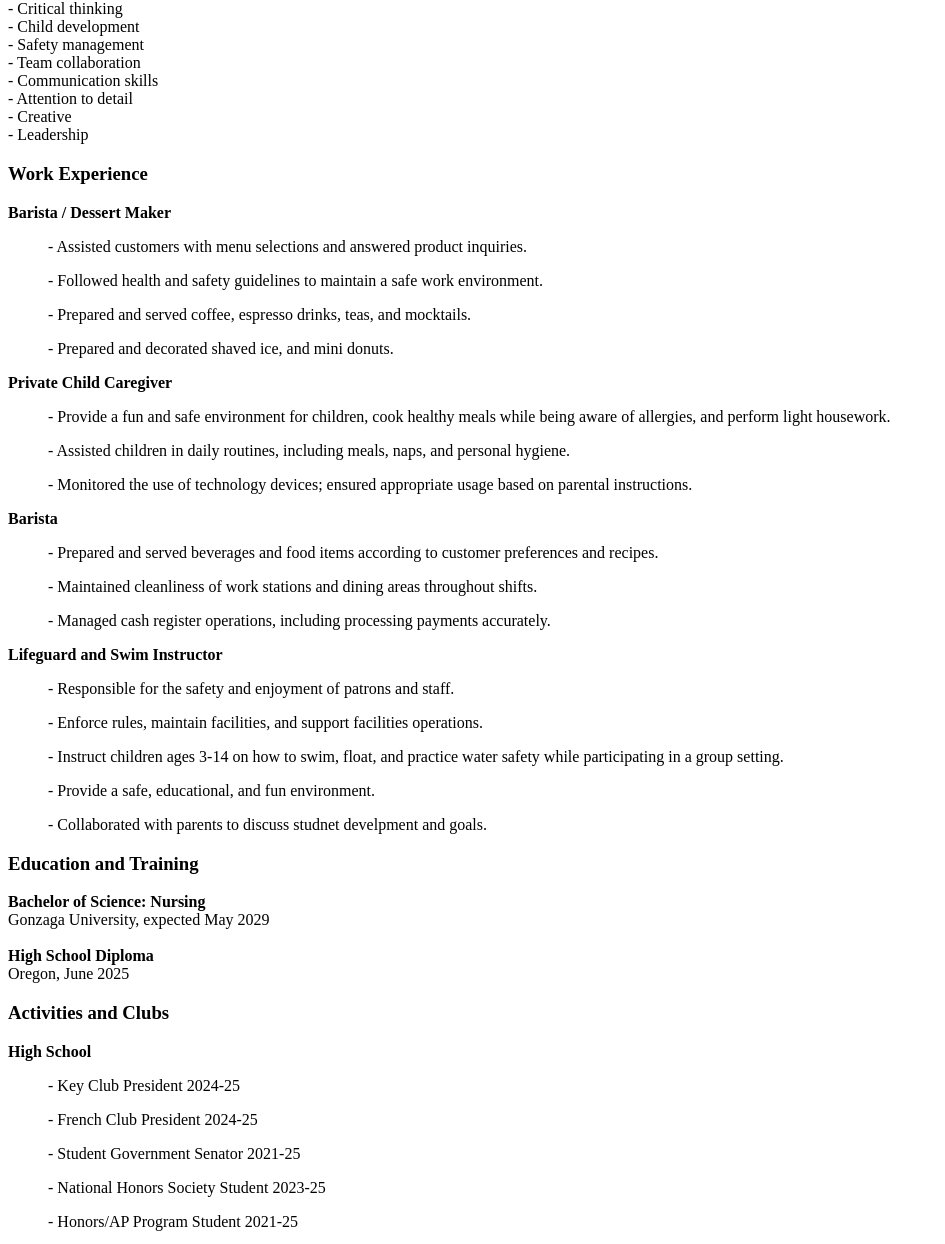
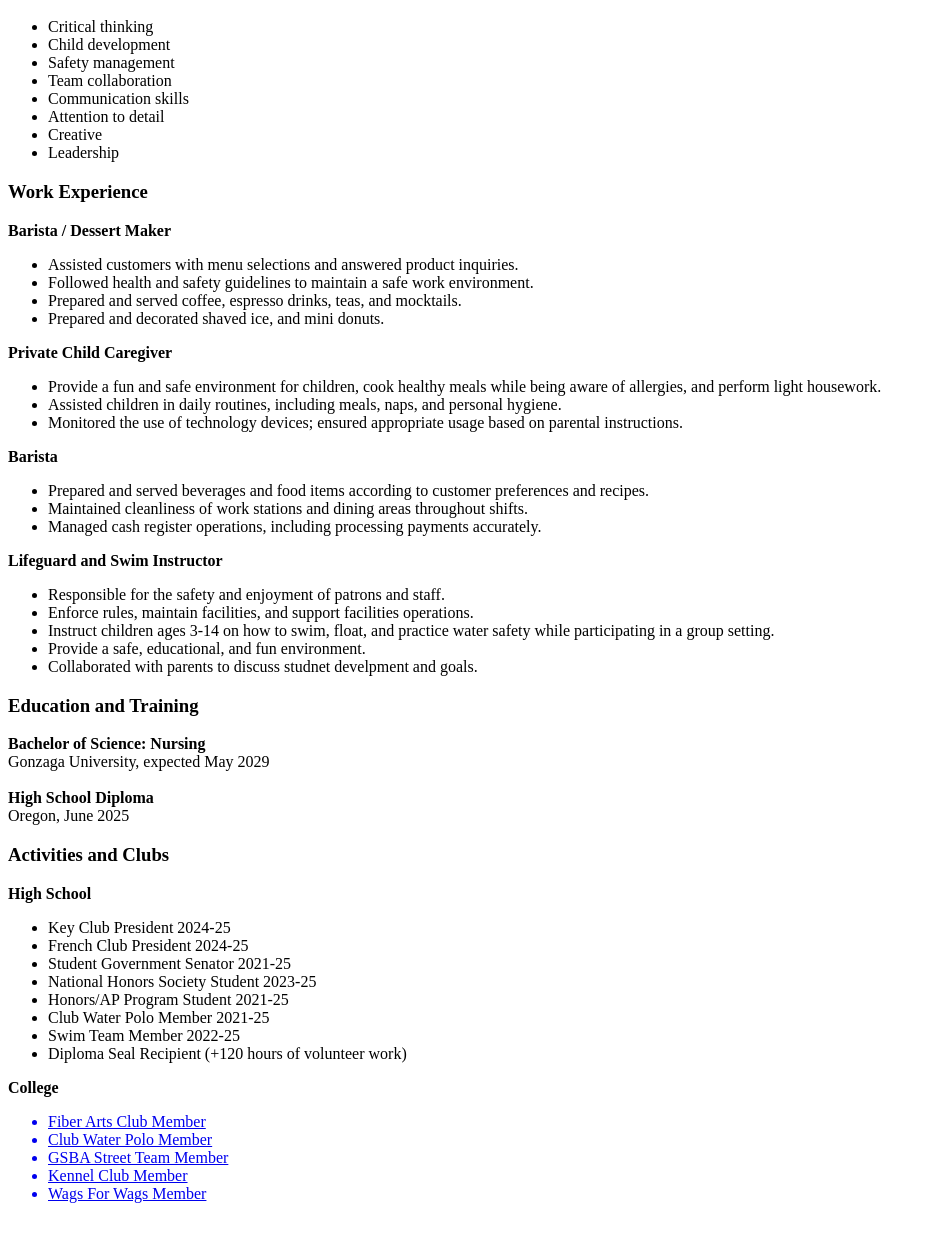
Before and after one commit to mscanlon06/mscanlon06.github.io, a plain HTML site: page index.html in a window 1280 px wide. Shown: the part 943-2187 px from the top of the page, without its empty margins (0-945 px from the left). Drawn offline with Linux system fonts and the light colour scheme.

Commit message:
Update index.html

```diff
--- a/index.html
+++ b/index.html
@@ -8,8 +8,7 @@
 <body>
 <h1>Maddison Scanlon</h1>
 <h3>About Me</h3>
-<p> Hi, my name is Maddie Scanlon and I am from Oregon. I am currently a freshman at Gonzaga Univerity, pursuing a nursing degree in hopes to work in pediatrics. Specifically, I want to work as a labor and delivery nurse. Some of my hobbies/interests include reading, baking, exploring new restaurants with my family, and spending time with my friends. I also enjoy swimming and playing Water Polo.</p>
-
+<p> Hi, my name is Maddie Scanlon and I am from Oregon. I am currently a freshman at Gonzaga Univerity, pursuing a nursing degree in hopes to work in pediatrics; specifically labor and delivery. I want to get the chance to work as a travel nurse as well. Some of my hobbies/interests include reading, baking, exploring new restaurants with my family, and spending time with my friends. I also enjoy swimming and playing Water Polo.</p>
 <h3> Travel Blog!</h3>
 
 Traveling is a big part of my life and I thought my page wouldn't be complete without sharing something that really matters to me!
@@ -21,7 +20,8 @@ Traveling is a big part of my life and I thought my page wouldn't be complete wi
  During Covid (2020), I went to visit family in Bellingham, Washington. Since they only live ten minutes from the boarder of Canada, my parents insisted that we go to the Capilano Suspention Bridge in North Vancouver. I would say for a short trip it was pretty fun, although since I didn't know much about Canada at the time, I was surprised that a lot of people were speaking French. If I get the chance to go back, I would want to make the trip longer, and explore other places.
 <br>
 <br>
-In 2024, I was given the opportunity to go fly to Europe for one week and travel four different countries: France, Spain, Italy, and Monaco. Below I have included some photos of the cities I explored during my time abroad. First we have Nice, France. I have always wanted to go to France and after taking AP French in high school, this was my time to shine. I got to practice my French in restraunts, public transport, and local shops. Next, is Cinque Terre, Italy - my favorite of the four. I was absolutely obsessed with the collection of 5 towns that were only accessable by a high speed train. It was very calming and incredibly beautiful. To the right of Italy is Barcelona, Spain. I was able to get the chance to see La Sagrada Família, the Park Gũell, and much more. Lastly, I was able to explore one of the smallest countries on Earth; Monaco, the richest country in the world. You wouldn't believe the amount of yachts and luxury cars I saw.
+In 2024, I was given the opportunity to fly to Europe for one week and travel four different countries: France, Spain, Italy, and Monaco. Below I have included some photos of the cities I explored during my time abroad. First we have Nice, France. I have always wanted to go to France and after taking AP French in high school, this was my time to shine. I got to practice my French in restraunts, public transport, and local shops. Next, is Cinque Terre, Italy - my favorite of the four. I was absolutely obsessed with the collection of 5 towns that were only accessable by a high speed train. It was very calming and incredibly beautiful. To the right of Italy is Barcelona, Spain. I was able to get the chance to see La Sagrada Família, the Park Gũell, and much more. Lastly, I was able to explore one of the smallest countries on Earth; Monaco, the richest country in the world. You wouldn't believe the amount of yachts and luxury cars I saw.
+<br>
 <br>
 <img src="https://images.squarespace-cdn.com/content/v1/5e66d1368e1e4e634cd9eef6/1eb3ecce-dc38-424f-8ea0-0afb0198d5fe/gov_us_capitol_christmas_tree.jpg"
 width="167" />
@@ -34,42 +34,45 @@ width="260" />
 <img src="https://i0.wp.com/mytravelation.com/wp-content/uploads/2023/08/Monaco.jpeg?fit=1254%2C837&ssl=1"
 width="250" />
 <h3>Skills</h3>
-<p> - Critical thinking
-  <br>
-    - Child development
-    <br>
-    - Safety management
-    <br>
-    - Team collaboration
-    <br>
-    - Communication skills
-    <br>
-    - Attention to detail
-    <br>
-    - Creative
-    <br>
-    - Leadership
+<ul>
+<p> <li>Critical thinking</li>
+    <li>Child development</li>
+    <li>Safety management</li>
+    <li> Team collaboration</li>
+    <li>Communication skills</li>
+    <li>Attention to detail</li>
+    <li>Creative</li>
+    <li>Leadership</li>
 </p>
+</ul>
 <h3>Work Experience</h3>
 <strong> Barista / Dessert Maker</strong>
-  <ol> - Assisted customers with menu selections and answered product inquiries.</ol>
-  <ol> - Followed health and safety guidelines to maintain a safe work environment.</ol>
-  <ol> - Prepared and served coffee, espresso drinks, teas, and mocktails.</ol>
-  <ol> - Prepared and decorated shaved ice, and mini donuts.</ol>
+<ul>
+  <li>Assisted customers with menu selections and answered product inquiries. </li>
+  <li> Followed health and safety guidelines to maintain a safe work environment.</li>
+  <li> Prepared and served coffee, espresso drinks, teas, and mocktails.</li>
+  <li> Prepared and decorated shaved ice, and mini donuts.</li>
+  </ul>
   <strong> Private Child Caregiver </strong>
-     <ol> - Provide a fun and safe environment for children, cook healthy meals while being aware of allergies, and perform light housework.</ol>
-      <ol> - Assisted children in daily routines, including meals, naps, and personal hygiene.</ol>
-       <ol> - Monitored the use of technology devices; ensured appropriate usage based on parental instructions.</ol>
+  <ul>
+     <li>Provide a fun and safe environment for children, cook healthy meals while being aware of allergies, and perform light housework.</li>
+      <li>  Assisted children in daily routines, including meals, naps, and personal hygiene.</li>
+       <li> Monitored the use of technology devices; ensured appropriate usage based on parental instructions.</li>
+  </ul>
 <strong> Barista </strong>
-<ol> - Prepared and served beverages and food items according to customer preferences and recipes. </ol>
-<ol> - Maintained cleanliness of work stations and dining areas throughout shifts.</ol>
-<ol> - Managed cash register operations, including processing payments accurately. </ol>
+<ul>
+<li> Prepared and served beverages and food items according to customer preferences and recipes. </li>
+<li>Maintained cleanliness of work stations and dining areas throughout shifts.</li>
+<li> Managed cash register operations, including processing payments accurately. </li>
+</ul>
 <strong> Lifeguard and Swim Instructor </strong>
-<ol> - Responsible for the safety and enjoyment of patrons and staff. </ol>
-<ol> - Enforce rules, maintain facilities, and support facilities operations.</ol>
-<ol> - Instruct children ages 3-14 on how to swim, float, and practice water safety while participating in a group setting. </ol>
-<ol> - Provide a safe, educational, and fun environment.</ol>
-<ol> - Collaborated with parents to discuss studnet develpment and goals. </ol>
+<ul>
+<li> Responsible for the safety and enjoyment of patrons and staff. </li>
+<li> Enforce rules, maintain facilities, and support facilities operations.</li>
+<li> Instruct children ages 3-14 on how to swim, float, and practice water safety while participating in a group setting. </li>
+<li> Provide a safe, educational, and fun environment.</li>
+<li> Collaborated with parents to discuss studnet develpment and goals. </li>
+</ul>
 <h3> Education and Training </h3>
 <strong> Bachelor of Science: Nursing </strong>
 <br>
@@ -81,27 +84,34 @@ Gonzaga University, expected May 2029
 Oregon, June 2025
 <h3> Activities and Clubs </h3>
 <strong> High School </strong>
-<ol> - Key Club President 2024-25 </ol>
-<ol> - French Club President 2024-25 </ol>
-<ol> - Student Government Senator 2021-25 </ol>
-<ol> - National Honors Society Student 2023-25 </ol>
-<ol> - Honors/AP Program Student 2021-25 </ol>
-<ol> - Club Water Polo Member 2021-25</ol>
-<ol> - Swim Team Member 2022-25 </ol>
-<ol> - Diploma Seal Recipient (+120 hours of volunteer work) </ol>
+<ul>
+<li> Key Club President 2024-25 </li>
+<li> French Club President 2024-25 </li>
+<li>Student Government Senator 2021-25 </li>
+<li> National Honors Society Student 2023-25 </li>
+<li> Honors/AP Program Student 2021-25 </li>
+<li> Club Water Polo Member 2021-25</li>
+<li> Swim Team Member 2022-25 </li>
+<li> Diploma Seal Recipient (+120 hours of volunteer work) </li>
+</ul>
 <strong> College </strong>
+<ul>
 <a href="https://gonzaga.campuslabs.com/engage/organization/fiberarts"
 target="_blank"/>
-<ol> - Fiber Arts Club Member </ol>
+<li>  Fiber Arts Club Member </li>
 <a href="https://gonzaga.campuslabs.com/engage/organization/gonzagaclubwaterpolo"
- target="_blank"/> <ol>
-  - Club Water Polo Member </ol>
+ target="_blank"/> <li>
+  Club Water Polo Member </li>
  <a href="https://gonzaga.campuslabs.com/engage/organization/gsba"
  target="_blank"/>
-<ol> - GSBA Street Team Member </ol>
+<li> GSBA Street Team Member </li>
 <a href="https://gonzaga.campuslabs.com/engage/organization/kennel"
 target="_blank"/>
-<ol> - Kennel Club Member </ol>
+<li> Kennel Club Member </li>
+<a href="https://gonzaga.campuslabs.com/engage/organization/w4z"
+target="_blank"/>
+<li> Wags For Wags Member </li>
+</ul>
 <br>
 <br>
 <a href="https://www.google.com/url?sa=t&source=web&rct=j&opi=89978449&url=https://www.instagram.com/gonzagakennelclub/&ved=2ahUKEwiLi4HFopqQAxVVF1kFHfGPJ-oQFnoECCgQAQ&usg=AOvVaw1MOjfKHajtEFIHZPyGLGVK"
```
